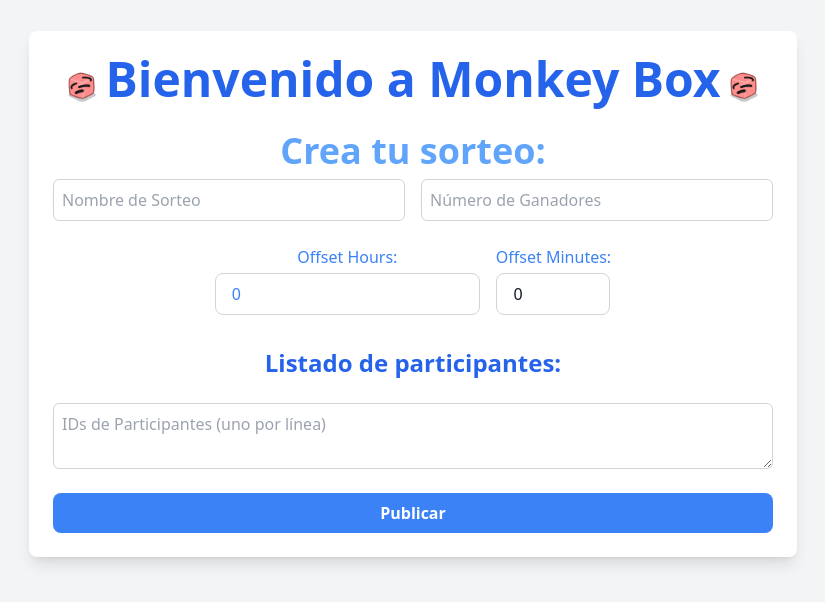
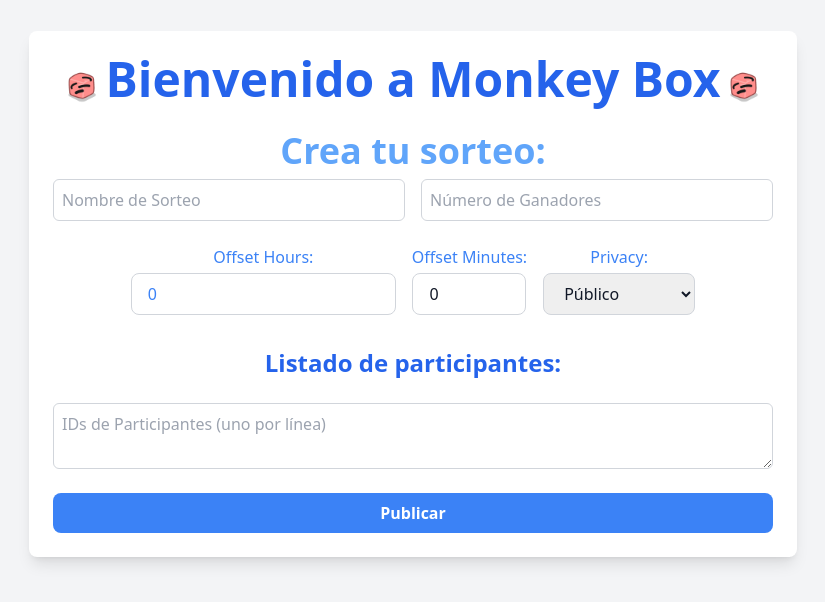
Before and after one commit to dariasc/random-monkeys, a SvelteKit app: page / in a window 1280 px wide. Shown: the part 106-708 px from the top of the page, without its empty margins (227-1052 px from the left). Built offline with nearby package versions, Linux system fonts and the light colour scheme.

Commit message:
feat: privacy dropdown

```diff
--- a/src/routes/+page.server.ts
+++ b/src/routes/+page.server.ts
@@ -14,6 +14,7 @@
         console.log(formData);
         const name: any = formData.get("nombre");
         const winners: any = formData.get("numGanadores");
+        const privacyLevel = formData.get("privacy");
         const ids = formData.get("ids").split("\r\n");
         const parsedIds = ids.filter((id) => id.trim() !== "");
         const idsSet = new Set(parsedIds);
@@ -53,9 +54,22 @@
             };
         }
 
+        let privacy = Privacy.Public;
+
+        if (privacyLevel === "private") {
+            privacy = Privacy.Private;
+        }
+
+        if (privacyLevel === "semi-private") {
+            privacy = Privacy.SemiPrivate;
+        }
+
+        console.log(privacy);
+
+
         const mbox = MonkeyBox.create(
             name,
-            Privacy.Public,
+            privacy,
             winners,
             publishAt
         )
--- a/src/routes/+page.svelte
+++ b/src/routes/+page.svelte
@@ -3,6 +3,7 @@
 
 	let selectedDate = '';
 	let selectedTime = '';
+	let selectedPrivacy = 'public'; // Initialize privacy
 
 	let selectedOffsetHours = 0; // Initialize offset hours
 	let selectedOffsetMinutes = 0; // Initialize offset minutes
@@ -75,6 +76,21 @@
 					required
 				/>
 			</div>
+
+			<div>
+				<label for="privacy" class="block text-blue-500 mb-1">Privacy:</label>
+				<select
+					id="privacy"
+					name="privacy"
+					bind:value={selectedPrivacy}
+					class="border border-gray-300 rounded-lg py-2 px-4 text-gray-900 focus:outline-none focus:ring-2 focus:ring-blue-500"
+					required
+				>
+					<option value="public">Público</option>
+					<option value="semi-private">Semi-Público</option>
+					<option value="private">Privado</option>
+				</select>
+			</div>
 		</div>
 
 		<div class="flex justify-around flex-col mt-8 gap-4">
```
